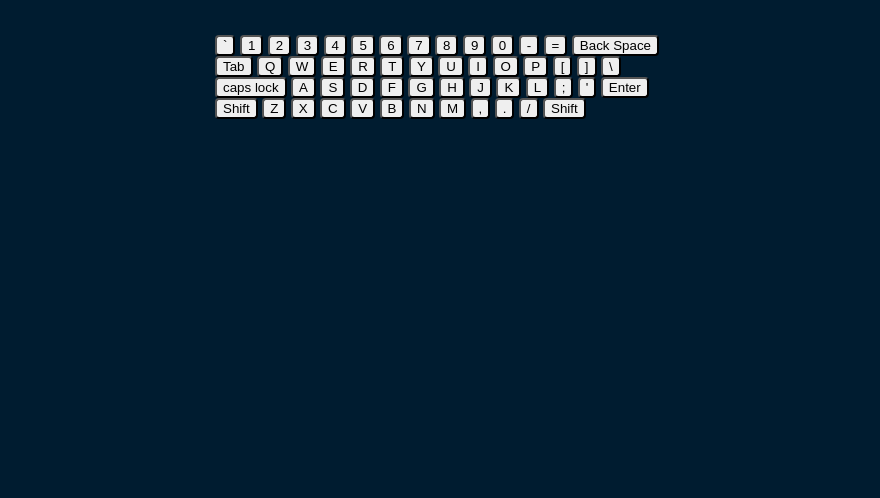
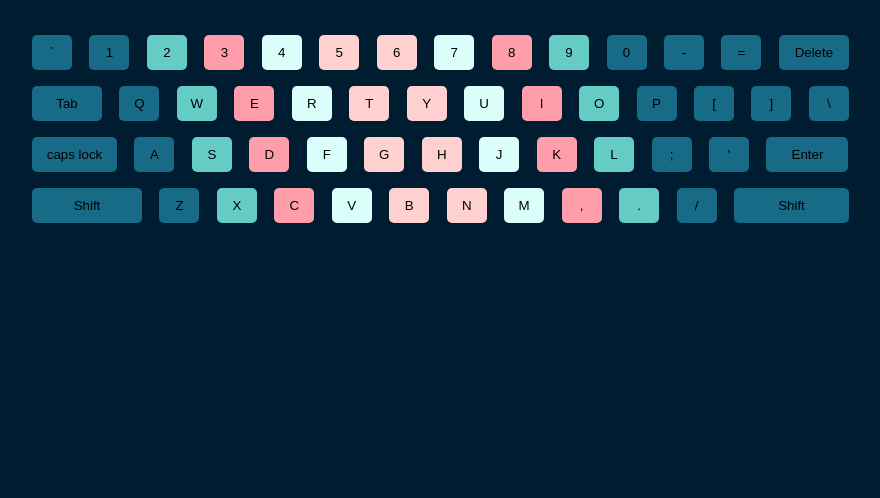
Before and after one commit to Mehdi84329/CSS, a plain HTML site: page index.html in a window 1280 px wide. Shown: the part 302-800 px from the top of the page, without its empty margins (223-1103 px from the left). Drawn offline with Linux system fonts and the light colour scheme.

Commit message:
last update

```diff
--- a/Style.css
+++ b/Style.css
@@ -11,18 +11,54 @@ h1{
     margin-top: 250px;
     margin-bottom: 50px;
     color: rgb(245, 255, 250);
-
-
-
+    justify-content: center;
+    align-items: center;
+    text-align: center;
 }
 button{
 cursor: pointer;
-justify-content: center;
-align-items: center;
 text-align: center;
-border-radius: 4px;
+border-radius: 5px;
 transition: .3s;
+width: 40px;
+height: 35px;
+border-style: hidden;
+margin-left: 10px;
+margin-right: 3px;
 }
 button:hover{
     background-color: #001c30;
 }
+.pinky{
+background-color: #176b87;
+}
+.ring{
+    background-color: #64ccc5;
+}
+.middle{
+    background-color: #ff9eaa;
+}
+.pointer-1{
+    background-color: #dafffb;
+}
+.pointer-2{
+    background-color: #ffd0d0;
+}
+#delete{
+    width: 70px;
+}
+#caps-lock{
+    width: 85px;
+}
+#tab{
+    width: 70px;
+}
+#enter{
+    width: 82px;
+}
+#L-Shift{
+    width: 110px;
+}
+#R-shift{
+    width: 115px;
+}
--- a/index.html
+++ b/index.html
@@ -11,17 +11,16 @@
     <div>
         <h1 draggable="true">MACBOOK KEYBOARD</h1>
             <ul>
-                <button>`</button> <button>1</button> <button>2</button> <button>3</button> <button>4</button> <button>5</button> <button>6</button> <button>7</button> <button>8</button> <button>9</button> <button>0</button> <button>-</button> <button>=</button> <button>Back Space</button>
-                <br>
-                <button>Tab</button> <button>Q</button> <button>W</button> <button>E</button> <button>R</button> <button>T</button> <button>Y</button> <button>U</button> <button>I</button> <button>O</button> <button>P</button> <button>[</button> <button>]</button> <button>\</button>
-                <br>
-                <button>caps lock</button> <button>A</button> <button>S</button> <button>D</button> <button>F</button> <button>G</button> <button>H</button> <button>J</button> <button>K</button> <button>L</button> <button>;</button> <button>'</button> <button>Enter</button>
-                <br>
-                <button>Shift</button> <button>Z</button> <button>X</button> <button>C</button> <button>V</button> <button>B</button> <button>N</button> <button>M</button> <button>,</button> <button>.</button> <button>/</button> <button>Shift</button>
-
-
-
-
+                <button class="pinky">`</button> <button class="pinky">1</button> <button class="ring">2</button> <button class="middle">3</button> <button class="pointer-1">4</button> <button class="pointer-2">5</button> <button class="pointer-2">6</button> <button class="pointer-1">7</button> <button class="middle">8</button> <button class="ring">9</button> <button class="pinky">0</button> <button class="pinky">-</button> <button class="pinky">=</button> <button id="delete" class="pinky">Delete</button>
+            </ul>
+            <ul>
+                <button id="tab" class="pinky">Tab</button> <button class="pinky">Q</button> <button class="ring">W</button> <button class="middle">E</button> <button class="pointer-1">R</button> <button class="pointer-2">T</button> <button class="pointer-2">Y</button> <button class="pointer-1">U</button> <button class="middle">I</button> <button class="ring">O</button> <button class="pinky">P</button> <button class="pinky">[</button> <button class="pinky">]</button> <button class="pinky">\</button>
+            </ul>
+            <ul>
+                <button id="caps-lock" class="pinky">caps lock</button> <button class="pinky">A</button> <button class="ring">S</button> <button class="middle">D</button> <button class="pointer-1">F</button> <button class="pointer-2">G</button> <button class="pointer-2">H</button> <button class="pointer-1">J</button> <button class="middle">K</button> <button class="ring">L</button> <button class="pinky">;</button> <button class="pinky">'</button> <button id="enter" class="pinky">Enter</button>
+            </ul>
+            <ul>
+                <button id="L-Shift" class="pinky">Shift</button> <button class="pinky">Z</button> <button class="ring">X</button> <button class="middle">C</button> <button class="pointer-1">V</button> <button class="pointer-2">B</button> <button class="pointer-2">N</button> <button class="pointer-1">M</button> <button class="middle">,</button> <button class="ring">.</button> <button class="pinky">/</button> <button id="R-shift" class="pinky">Shift</button>
             </ul>
 
     </div>
```
